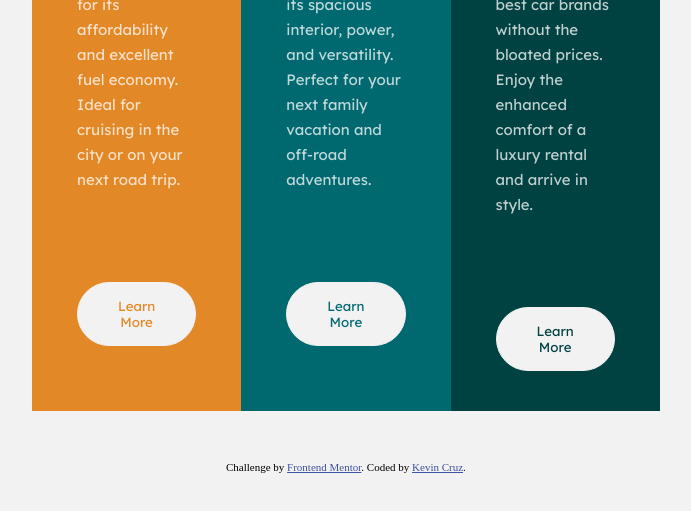
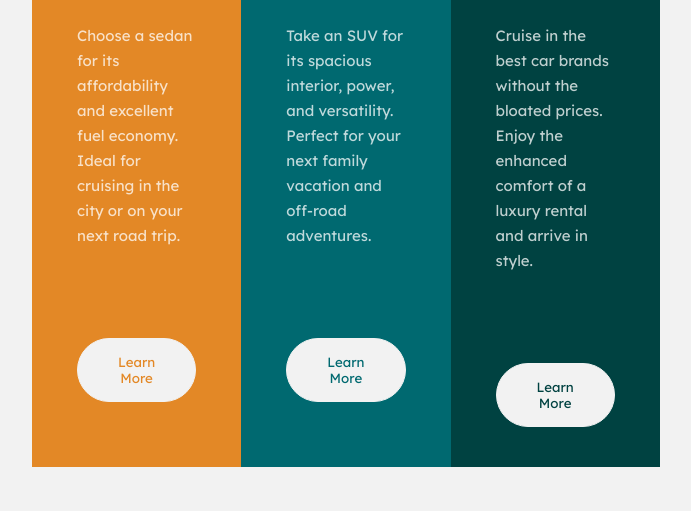
Before and after one commit to KevDCS/3-column-card-component, a plain HTML site: page index.html in a window 1280 px wide. Shown: the part 259-770 px from the top of the page, without its empty margins (476-1167 px from the left). Drawn offline with Linux system fonts and the light colour scheme.

Commit message:
Update index.html
No major changes, just deleted the footer for the credits.

```diff
--- a/index.html
+++ b/index.html
@@ -60,11 +60,6 @@
         <button class="luxury-btn">Learn More</button>
       </div>
     </div>
-
-    <div class="attribution">
-      Challenge by <a href="https://www.frontendmentor.io?ref=challenge" rel="noopener noreferrer" target="_blank">Frontend Mentor</a>.
-      Coded by <a href="#">Kevin Cruz</a>.
-    </div>
   </main>
 </body>
 </html>
```
